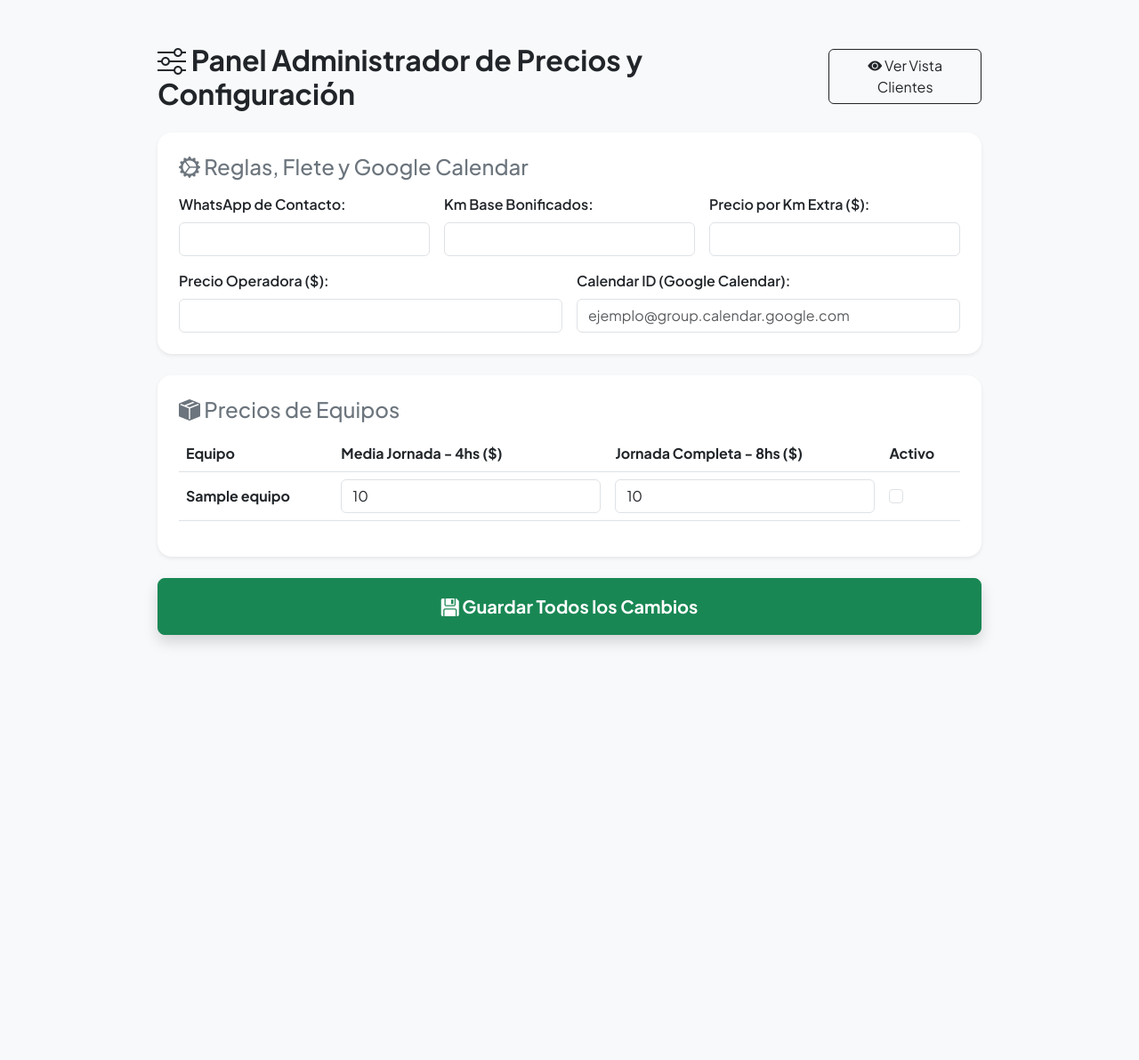
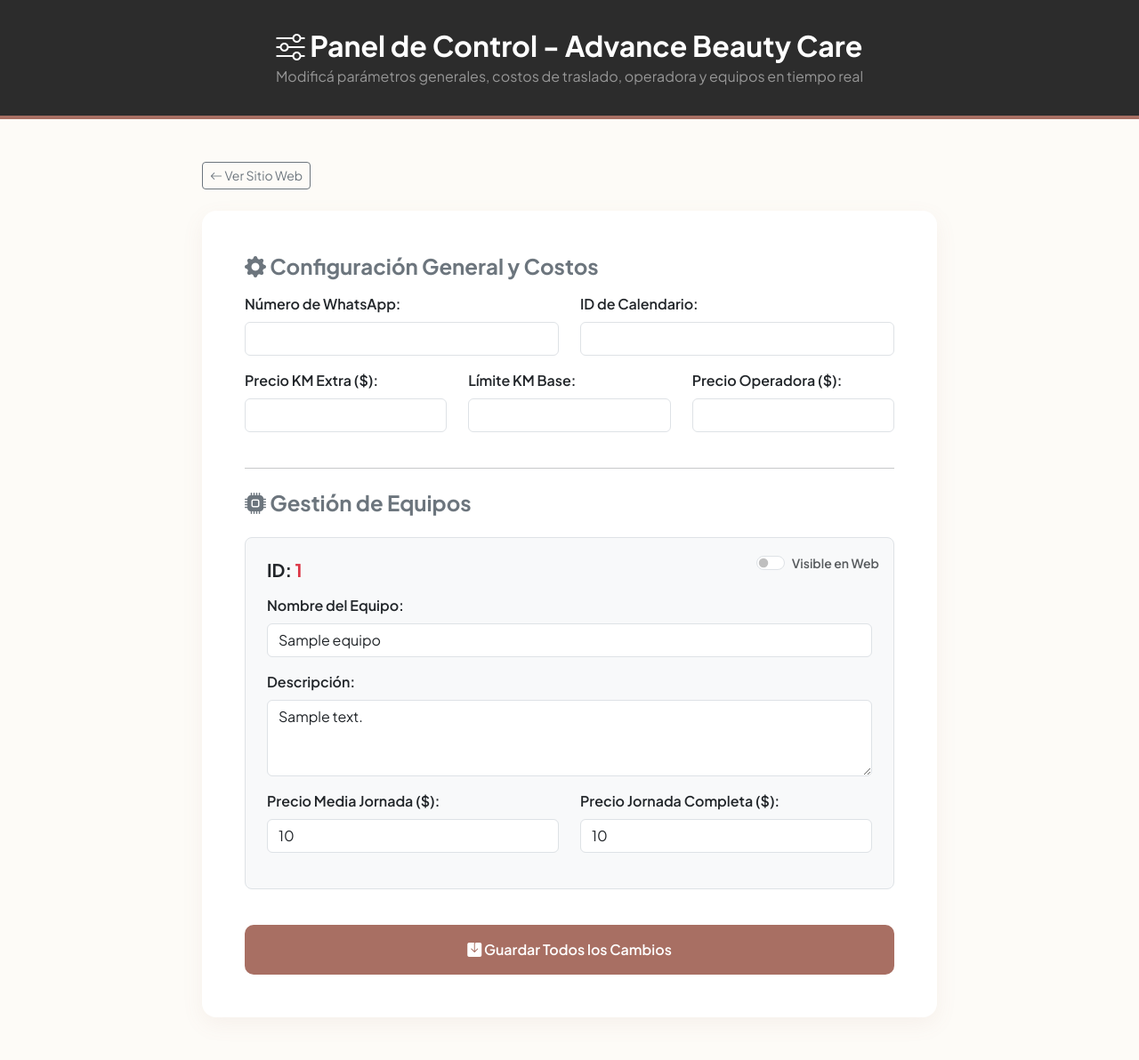
Before and after one commit to Santig1710/advance-beauty-care, a Flask app: template templates/admin.html in a window 1280 px wide. Shown: the whole page at 89% size. Before the commit the page ends 725 px from the top, so only its background shows below. Run offline with Flask 3, Linux system fonts and the light colour scheme; the template is opened without the code that fills it: most values are stand-ins (such as "Sample title", 1, 10 or a date in 2020).

Commit message:
Implementa panel de administracion dinámico y sincronización con data.json

```diff
--- a/app.py
+++ b/app.py
@@ -1,163 +1,66 @@
+from flask import Flask, render_template, request, redirect, url_for
+import json
 import os
-import json
-from flask import Flask, render_template, request, jsonify, redirect, url_for
-from google.oauth2 import service_account
-from googleapiclient.discovery import build
 
 app = Flask(__name__)
 
-SCOPES = ['https://www.googleapis.com/auth/calendar']
-SERVICE_ACCOUNT_FILE = 'credentials.json'
+DATA_FILE = 'data.json'
 
-def get_calendar_service():
-    try:
-        # 1. Si estamos en Render y existe la variable de entorno con el JSON
-        if os.environ.get('GOOGLE_CREDENTIALS_JSON'):
-            creds_info = json.loads(os.environ.get('GOOGLE_CREDENTIALS_JSON'))
-            creds = service_account.Credentials.from_service_account_info(
-                creds_info, scopes=SCOPES)
-            return build('calendar', 'v3', credentials=creds)
+def cargar_datos():
+    if not os.path.exists(DATA_FILE):
+        return {
+            "config": {
+                "whatsapp_phone": "541161772239",
+                "precio_km_extra": 1500,
+                "limite_km_base": 20,
+                "operadora_precio": 80000,
+                "calendar_id": "gonzalezdelvallesantiago@gmail.com"
+            },
+            "equipos": []
+        }
+    with open(DATA_FILE, 'r', encoding='utf-8') as f:
+        return json.load(f)
 
-        # 2. Si estamos en local y existe el archivo credentials.json
-        elif os.path.exists(SERVICE_ACCOUNT_FILE):
-            creds = service_account.Credentials.from_service_account_file(
-                SERVICE_ACCOUNT_FILE, scopes=SCOPES)
-            return build('calendar', 'v3', credentials=creds)
-
-        return None
-    except Exception as e:
-        print(f"Error al conectar con Google Calendar: {e}")
-        return None
-
-def load_data():
-    try:
-        with open('data.json', 'r', encoding='utf-8') as f:
-            return json.load(f)
-    except Exception as e:
-        print(f"Error cargando data.json: {e}")
-        return {}
+def guardar_datos(data):
+    with open(DATA_FILE, 'w', encoding='utf-8') as f:
+        json.dump(data, f, ensure_ascii=False, indent=4)
 
 @app.route('/')
 def index():
-    data = load_data()
-    config = data.get('config', {})
-    equipos = data.get('equipos', [])
-    return render_template('index.html', config=config, equipos=equipos)
+    data = cargar_datos()
+    # Filtramos para mostrar en el sitio web principal únicamente los equipos activos
+    equipos_activos = [eq for eq in data['equipos'] if eq.get('activo', True)]
+    return render_template('index.html', equipos=equipos_activos, config=data['config'])
 
-# --- NUEVA RUTA: Panel de Administración ---
-@app.route('/admin', methods=['GET', 'POST'])
+@app.route('/admin')
 def admin():
-    data = load_data()
-    if request.method == 'POST':
-        # Actualizar el calendar_id u otros campos enviados desde admin.html
-        calendar_id = request.form.get('calendar_id')
-        if calendar_id:
-            if 'config' not in data:
-                data['config'] = {}
-            data['config']['calendar_id'] = calendar_id
+    data = cargar_datos()
+    # En el panel de administración se muestran todos (activos e inactivos) para poder gestionarlos
+    return render_template('admin.html', equipos=data['equipos'], config=data['config'])
 
-        # Guardar los cambios de vuelta en data.json
-        try:
-            with open('data.json', 'w', encoding='utf-8') as f:
-                json.dump(data, f, ensure_ascii=False, indent=4)
-        except Exception as e:
-            print(f"Error guardando data.json: {e}")
+@app.route('/admin/actualizar', methods=['POST'])
+def actualizar_config():
+    data = cargar_datos()
 
-        return redirect(url_for('admin'))
+    # 1. Actualizar configuración general y costos
+    data['config']['whatsapp_phone'] = request.form.get('whatsapp_phone')
+    data['config']['precio_km_extra'] = float(request.form.get('precio_km_extra', 0))
+    data['config']['limite_km_base'] = float(request.form.get('limite_km_base', 0))
+    data['config']['operadora_precio'] = float(request.form.get('operadora_precio', 0))
+    data['config']['calendar_id'] = request.form.get('calendar_id')
 
-    return render_template('admin.html', data=data)
+    # 2. Actualizar cada equipo dinámicamente según su ID
+    for eq in data['equipos']:
+        eq_id = eq['id']
+        eq['nombre'] = request.form.get(f'nombre_{eq_id}')
+        eq['descripcion'] = request.form.get(f'descripcion_{eq_id}')
+        eq['precio_medio_dia'] = float(request.form.get(f'precio_medio_{eq_id}', 0))
+        eq['precio_dia_completo'] = float(request.form.get(f'precio_completo_{eq_id}', 0))
+        # El checkbox de Bootstrap envía 'on' si está tildado, de lo contrario no viaja (false)
+        eq['activo'] = True if request.form.get(f'activo_{eq_id}') == 'on' else False
 
-# Endpoint para consultar turnos ocupados
-@app.route('/api/availability', methods=['GET'])
-def check_availability():
-    date_str = request.args.get('date')  # Formato YYYY-MM-DD
-    equipo_id = request.args.get('equipo_id')
-
-    if not date_str or not equipo_id:
-        return jsonify({'error': 'Faltan parámetros'}), 400
-
-    service = get_calendar_service()
-    if not service:
-        return jsonify({'busy_slots': []})
-
-    data = load_data()
-    calendar_id = data.get('config', {}).get('calendar_id')
-
-    if not calendar_id:
-        return jsonify({'busy_slots': []})
-
-    time_min = f"{date_str}T00:00:00Z"
-    time_max = f"{date_str}T23:59:59Z"
-
-    try:
-        events_result = service.events().list(
-            calendarId=calendar_id,
-            timeMin=time_min,
-            timeMax=time_max,
-            singleEvents=True,
-            orderBy='startTime'
-        ).execute()
-
-        events = events_result.get('items', [])
-        busy_slots = []
-
-        nombre_equipo = ""
-        for eq in data.get('equipos', []):
-            if eq['id'] == equipo_id:
-                nombre_equipo = eq['nombre'].upper()
-                break
-
-        for event in events:
-            summary = event.get('summary', '').upper()
-            if nombre_equipo and nombre_equipo in summary:
-                start = event['start'].get('dateTime', event['start'].get('date'))
-                end = event['end'].get('dateTime', event['end'].get('date'))
-                busy_slots.append({'start': start, 'end': end, 'summary': summary})
-
-        return jsonify({'busy_slots': busy_slots})
-    except Exception as e:
-        print(f"Error consultando eventos: {e}")
-        return jsonify({'busy_slots': []})
-
-# Endpoint para registrar la reserva en Google Calendar
-@app.route('/api/book', methods=['POST'])
-def create_booking():
-    req_data = request.json or {}
-    date_str = req_data.get('date')
-    shift = req_data.get('shift')  # 'manana', 'tarde' o 'completa'
-    nombre_equipo = req_data.get('nombre_equipo', 'Equipo')
-    nombre_estetica = req_data.get('nombre_estetica', 'Estética')
-
-    service = get_calendar_service()
-    data = load_data()
-    calendar_id = data.get('config', {}).get('calendar_id')
-
-    if not service or not calendar_id:
-        return jsonify({'error': 'Servicio de calendario no disponible'}), 500
-
-    if shift == 'manana':
-        start_time = f"{date_str}T08:00:00-03:00"
-        end_time = f"{date_str}T12:00:00-03:00"
-    elif shift == 'tarde':
-        start_time = f"{date_str}T13:00:00-03:00"
-        end_time = f"{date_str}T17:00:00-03:00"
-    else:
-        start_time = f"{date_str}T08:00:00-03:00"
-        end_time = f"{date_str}T16:00:00-03:00"
-
-    event = {
-        'summary': f"RESERVA: {nombre_equipo} - {nombre_estetica}",
-        'description': f"Reserva realizada vía web Advance Beauty Care.",
-        'start': {'dateTime': start_time, 'timeZone': 'America/Argentina/Buenos_Aires'},
-        'end': {'dateTime': end_time, 'timeZone': 'America/Argentina/Buenos_Aires'},
-    }
-
-    try:
-        created_event = service.events().insert(calendarId=calendar_id, body=event).execute()
-        return jsonify({'status': 'success', 'event_id': created_event.get('id')})
-    except Exception as e:
-        print(f"Error al crear evento: {e}")
-        return jsonify({'error': str(e)}), 500
+    guardar_datos(data)
+    return redirect(url_for('admin'))
 
 if __name__ == '__main__':
     app.run(debug=True)
--- a/templates/admin.html
+++ b/templates/admin.html
@@ -3,125 +3,108 @@
 <head>
     <meta charset="UTF-8">
     <meta name="viewport" content="width=device-width, initial-scale=1.0">
-    <title>Panel Administrador | Advance Beauty Care</title>
+    <title>Panel de Administración | Advance Beauty Care</title>
     <link href="https://fonts.googleapis.com/css2?family=Plus+Jakarta+Sans:wght@400;500;600;700&display=swap" rel="stylesheet">
     <link href="https://cdn.jsdelivr.net/npm/bootstrap@5.3.0/dist/css/bootstrap.min.css" rel="stylesheet">
     <link rel="stylesheet" href="https://cdn.jsdelivr.net/npm/bootstrap-icons@1.11.0/font/bootstrap-icons.css">
+
+    <style>
+        body { background-color: #fdfbf7; font-family: 'Plus Jakarta Sans', sans-serif; color: #2c2c2c; }
+        .admin-header { background: #2c2c2c; color: #fff; padding: 2rem 1rem; border-bottom: 4px solid #a86f63; }
+        .card-admin { border-radius: 16px; border: none; box-shadow: 0 8px 25px rgba(168, 111, 99, 0.08); background: #ffffff; }
+        .btn-custom { background: #a86f63; color: white; border: none; font-weight: 600; padding: 0.75rem 1.5rem; border-radius: 10px; }
+        .btn-custom:hover { background: #8c584d; color: white; }
+    </style>
 </head>
-<body class="bg-light" style="font-family: 'Plus Jakarta Sans', sans-serif;">
+<body>
 
-    <div class="container my-5" style="max-width: 950px;">
+    <div class="admin-header text-center">
+        <h2 class="fw-bold mb-1"><i class="bi bi-sliders"></i> Panel de Control - Advance Beauty Care</h2>
+        <p class="text-white-50 mb-0">Modificá parámetros generales, costos de traslado, operadora y equipos en tiempo real</p>
+    </div>
+
+    <div class="container my-5" style="max-width: 850px;">
         <div class="d-flex justify-content-between align-items-center mb-4">
-            <h2 class="fw-bold text-dark mb-0"><i class="bi bi-sliders"></i> Panel Administrador de Precios y Configuración</h2>
-            <a href="/" class="btn btn-outline-dark" target="_blank"><i class="bi bi-eye-fill"></i> Ver Vista Clientes</a>
+            <a href="/" class="btn btn-outline-secondary btn-sm"><i class="bi bi-arrow-left"></i> Ver Sitio Web</a>
         </div>
 
-        <!-- Sección de Configuración General y Calendar ID -->
-        <div class="card p-4 shadow-sm mb-4 border-0 rounded-4">
-            <h4 class="mb-3 text-secondary"><i class="bi bi-gear-wide-connected"></i> Reglas, Flete y Google Calendar</h4>
-            <div class="row g-3">
-                <div class="col-md-4">
-                    <label class="form-label fw-semibold">WhatsApp de Contacto:</label>
-                    <input type="text" id="conf-wp" class="form-control" value="{{ config.whatsapp_phone }}">
+        <div class="card card-admin p-4 p-md-5">
+            <form action="/admin/actualizar" method="POST">
+
+                <!-- CONFIGURACIÓN GENERAL -->
+                <h4 class="fw-bold mb-3 text-secondary"><i class="bi bi-gear-fill"></i> Configuración General y Costos</h4>
+
+                <div class="row">
+                    <div class="col-md-6 mb-3">
+                        <label class="form-label fw-semibold">Número de WhatsApp:</label>
+                        <input type="text" name="whatsapp_phone" class="form-control" value="{{ config.whatsapp_phone }}" required>
+                    </div>
+                    <div class="col-md-6 mb-3">
+                        <label class="form-label fw-semibold">ID de Calendario:</label>
+                        <input type="text" name="calendar_id" class="form-control" value="{{ config.calendar_id }}" required>
+                    </div>
                 </div>
-                <div class="col-md-4">
-                    <label class="form-label fw-semibold">Km Base Bonificados:</label>
-                    <input type="number" id="conf-base-km" class="form-control" value="{{ config.limite_km_base }}">
+
+                <div class="row">
+                    <div class="col-md-4 mb-3">
+                        <label class="form-label fw-semibold">Precio KM Extra ($):</label>
+                        <input type="number" step="any" name="precio_km_extra" class="form-control" value="{{ config.precio_km_extra }}" required>
+                    </div>
+                    <div class="col-md-4 mb-3">
+                        <label class="form-label fw-semibold">Límite KM Base:</label>
+                        <input type="number" step="any" name="limite_km_base" class="form-control" value="{{ config.limite_km_base }}" required>
+                    </div>
+                    <div class="col-md-4 mb-3">
+                        <label class="form-label fw-semibold">Precio Operadora ($):</label>
+                        <input type="number" step="any" name="operadora_precio" class="form-control" value="{{ config.operadora_precio }}" required>
+                    </div>
                 </div>
-                <div class="col-md-4">
-                    <label class="form-label fw-semibold">Precio por Km Extra ($):</label>
-                    <input type="number" id="conf-precio-km" class="form-control" value="{{ config.precio_km_extra }}">
+
+                <hr class="my-4">
+
+                <!-- GESTIÓN DE EQUIPOS -->
+                <h4 class="fw-bold mb-4 text-secondary"><i class="bi bi-cpu-fill"></i> Gestión de Equipos</h4>
+
+                {% for eq in equipos %}
+                <div class="p-4 mb-4 border rounded-3 bg-light position-relative">
+
+                    <!-- Switch de Activo / Inactivo -->
+                    <div class="form-check form-switch position-absolute top-0 end-0 mt-3 me-3">
+                        <input class="form-check-input" type="checkbox" role="switch" id="activo_{{ eq.id }}" name="activo_{{ eq.id }}" {% if eq.activo %}checked{% endif %}>
+                        <label class="form-check-label fw-semibold small text-muted" for="activo_{{ eq.id }}">Visible en Web</label>
+                    </div>
+
+                    <h5 class="fw-bold text-dark mb-3">ID: <span class="text-uppercase text-danger">{{ eq.id }}</span></h5>
+
+                    <div class="mb-3">
+                        <label class="form-label fw-semibold">Nombre del Equipo:</label>
+                        <input type="text" name="nombre_{{ eq.id }}" class="form-control" value="{{ eq.nombre }}" required>
+                    </div>
+
+                    <div class="mb-3">
+                        <label class="form-label fw-semibold">Descripción:</label>
+                        <textarea name="descripcion_{{ eq.id }}" class="form-control" rows="3" required>{{ eq.descripcion }}</textarea>
+                    </div>
+
+                    <div class="row">
+                        <div class="col-md-6 mb-3">
+                            <label class="form-label fw-semibold">Precio Media Jornada ($):</label>
+                            <input type="number" step="any" name="precio_medio_{{ eq.id }}" class="form-control" value="{{ eq.precio_medio_dia }}" required>
+                        </div>
+                        <div class="col-md-6 mb-3">
+                            <label class="form-label fw-semibold">Precio Jornada Completa ($):</label>
+                            <input type="number" step="any" name="precio_completo_{{ eq.id }}" class="form-control" value="{{ eq.precio_dia_completo }}" required>
+                        </div>
+                    </div>
                 </div>
-                <div class="col-md-6">
-                    <label class="form-label fw-semibold">Precio Operadora ($):</label>
-                    <input type="number" id="conf-operadora" class="form-control" value="{{ config.operadora_precio }}">
-                </div>
-                <div class="col-md-6">
-                    <label class="form-label fw-semibold">Calendar ID (Google Calendar):</label>
-                    <input type="text" id="conf-calendar-id" class="form-control" value="{{ config.calendar_id }}" placeholder="ejemplo@group.calendar.google.com">
-                </div>
-            </div>
+                {% endfor %}
+
+                <button type="submit" class="btn btn-custom w-100 py-3 mt-3">
+                    <i class="bi bi-save-fill"></i> Guardar Todos los Cambios
+                </button>
+            </form>
         </div>
-
-        <!-- Sección de Precios de Equipos -->
-        <div class="card p-4 shadow-sm mb-4 border-0 rounded-4">
-            <h4 class="mb-3 text-secondary"><i class="bi bi-box-seam-fill"></i> Precios de Equipos</h4>
-            <div class="table-responsive">
-                <table class="table align-middle">
-                    <thead>
-                        <tr>
-                            <th>Equipo</th>
-                            <th>Media Jornada - 4hs ($)</th>
-                            <th>Jornada Completa - 8hs ($)</th>
-                            <th>Activo</th>
-                        </tr>
-                    </thead>
-                    <tbody id="lista-equipos">
-                        {% for eq in equipos %}
-                        <tr data-id="{{ eq.id }}">
-                            <td>
-                                <strong>{{ eq.nombre }}</strong>
-                                <input type="hidden" class="eq-nombre" value="{{ eq.nombre }}">
-                                <input type="hidden" class="eq-desc" value="{{ eq.descripcion }}">
-                            </td>
-                            <td><input type="number" class="form-control eq-medio" value="{{ eq.precio_medio_dia }}"></td>
-                            <td><input type="number" class="form-control eq-completo" value="{{ eq.precio_dia_completo }}"></td>
-                            <td>
-                                <input type="checkbox" class="form-check-input eq-activo" {% if eq.activo %}checked{% endif %}>
-                            </td>
-                        </tr>
-                        {% endfor %}
-                    </tbody>
-                </table>
-            </div>
-        </div>
-
-        <button class="btn btn-success btn-lg w-100 fw-bold py-3 rounded-3 shadow" onclick="guardarCambios()">
-            <i class="bi bi-floppy-fill"></i> Guardar Todos los Cambios
-        </button>
     </div>
 
-    <script>
-        function guardarCambios() {
-            let config = {
-                whatsapp_phone: document.getElementById('conf-wp').value,
-                limite_km_base: parseFloat(document.getElementById('conf-base-km').value) || 0,
-                precio_km_extra: parseFloat(document.getElementById('conf-precio-km').value) || 0,
-                operadora_precio: parseFloat(document.getElementById('conf-operadora').value) || 0,
-                calendar_id: document.getElementById('conf-calendar-id').value.trim()
-            };
-
-            let equipos = [];
-            document.querySelectorAll('#lista-equipos tr').forEach(row => {
-                equipos.push({
-                    id: row.getAttribute('data-id'),
-                    nombre: row.querySelector('.eq-nombre').value,
-                    descripcion: row.querySelector('.eq-desc').value,
-                    precio_medio_dia: parseFloat(row.querySelector('.eq-medio').value) || 0,
-                    precio_dia_completo: parseFloat(row.querySelector('.eq-completo').value) || 0,
-                    activo: row.querySelector('.eq-activo').checked
-                });
-            });
-
-            fetch('/api/update', {
-                method: 'POST',
-                headers: { 'Content-Type': 'application/json' },
-                body: JSON.stringify({ config, equipos })
-            })
-            .then(res => res.json())
-            .then(data => {
-                if(data.status === 'success') {
-                    alert('¡Configuración y precios guardados correctamente!');
-                    location.reload();
-                } else {
-                    alert('Hubo un error al guardar los datos.');
-                }
-            })
-            .catch(err => {
-                console.error(err);
-                alert('Error de conexión al intentar guardar.');
-            });
-        }
-    </script>
 </body>
 </html>
```
Also changed, not shown: templates/index.html (+16 -13 lines).
